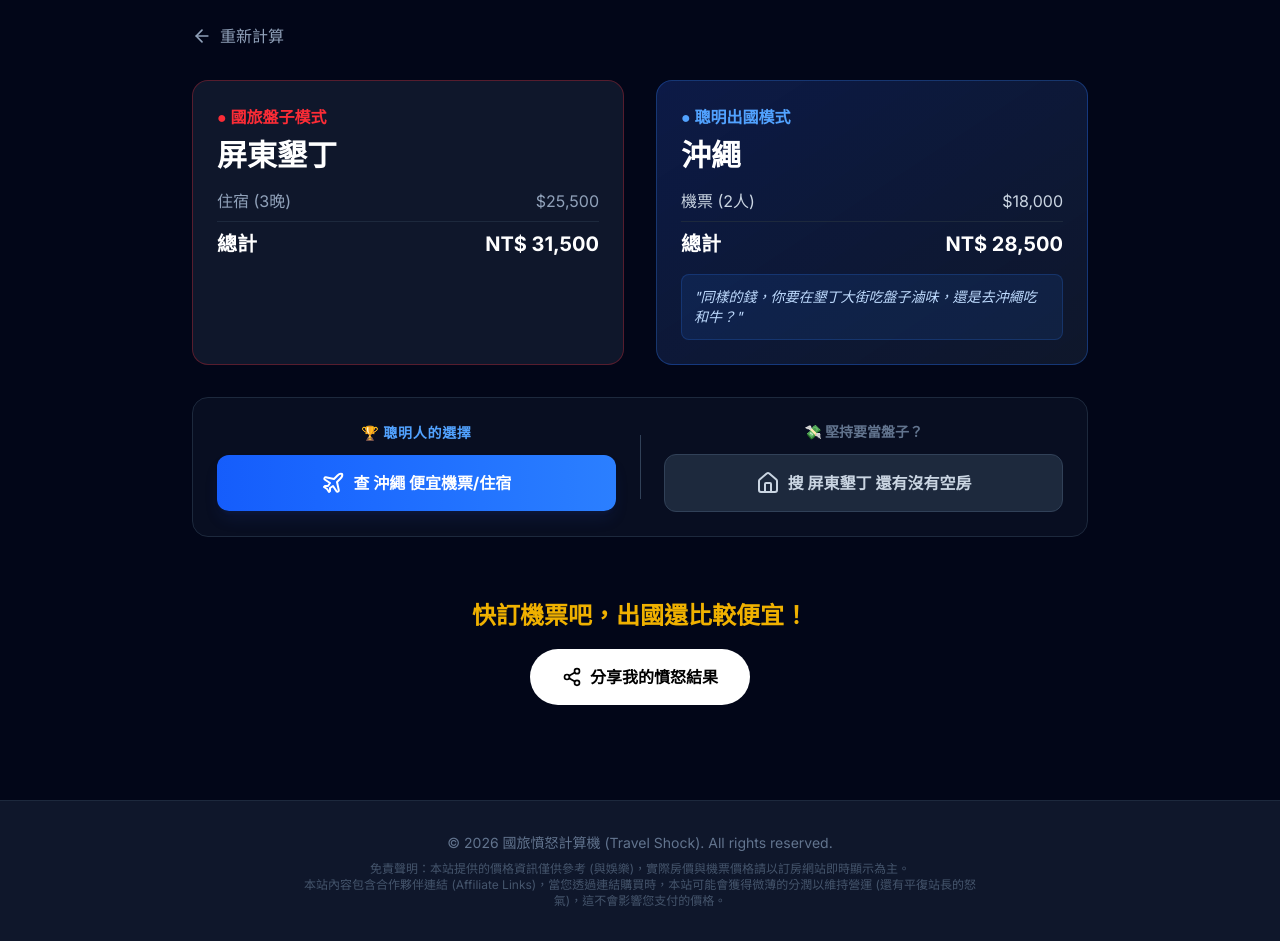
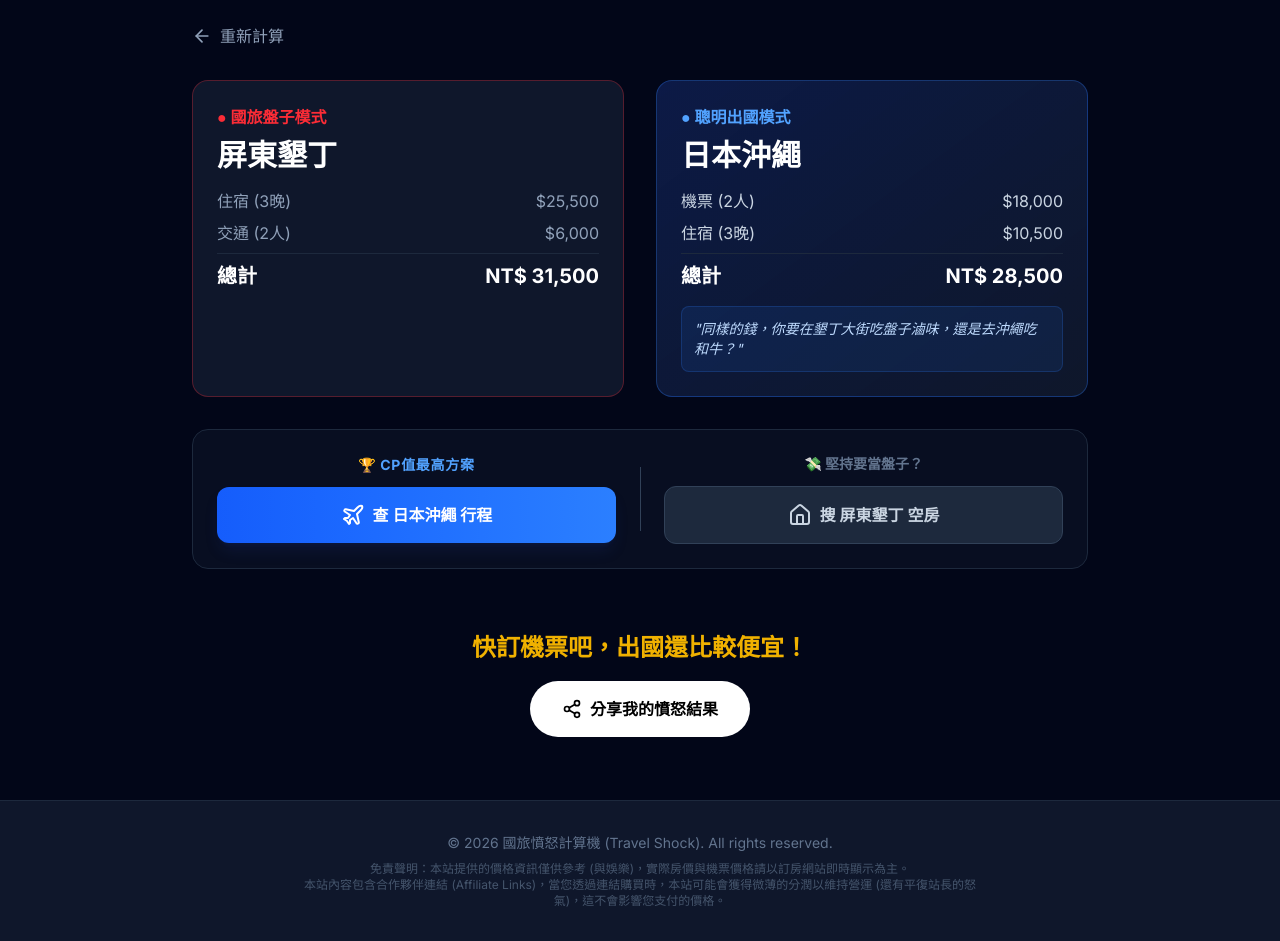
Before and after one commit to Yun1830/travel-shock, a Next.js app: page /result in a window 1280 px wide. Built offline with nearby package versions, Linux system fonts and the light colour scheme; no server answers.

Commit message:
Expand locations and add real-time exchange rates

```diff
--- a/app/result/page.tsx
+++ b/app/result/page.tsx
@@ -2,69 +2,102 @@
 
 import { useSearchParams } from 'next/navigation';
 import Link from 'next/link';
-import { ArrowLeft, Plane, Home, AlertTriangle, Share2, Check } from 'lucide-react';
-import { Suspense, useState } from 'react';
+import { ArrowLeft, Plane, Home, Share2, Check, TrendingDown } from 'lucide-react';
+import { Suspense, useState, useEffect } from 'react';
 
-
-// 替換成你在後台看到的 ID
+// --- 設定你的分潤 ID ---
 const AFFILIATE_CONFIG = {
-  KKDAY_MSCID: '23850', // 這是 KKday 的推廣碼
-  KLOOK_AID: '111184',    // 這是 Klook 的 Affiliate ID
+  KKDAY_MSCID: '23850',
+  KLOOK_AID: '111184',
 };
 
-// 1. 擴充後的盤子資料庫
+// --- 1. 擴充後的超級盤子資料庫 (新增匯率欄位 currency) ---
 const DATABASE = {
   kenting: {
-    name: "屏東墾丁",
-    pricePerNight: 8500, childExtra: 1500, transport: 3000,
-    abroadTarget: "沖繩", abroadPrice: 3500, flight: 9000,
-    domesticSearch: "墾丁", // 給 KKday 搜
-    abroadSearch: "Okinawa", // 給 Klook 搜
+    name: "屏東墾丁", pricePerNight: 8500, childExtra: 1500, transport: 3000,
+    abroadTarget: "日本沖繩", abroadPrice: 3500, flight: 9000, currency: 'JPY',
+    domesticSearch: "墾丁", abroadSearch: "Okinawa",
     roast: "同樣的錢，你要在墾丁大街吃盤子滷味，還是去沖繩吃和牛？"
   },
   jiaoxi: {
-    name: "宜蘭礁溪",
-    pricePerNight: 12000, childExtra: 2500, transport: 1500,
-    abroadTarget: "日本九州", abroadPrice: 4000, flight: 11000,
-    domesticSearch: "宜蘭+溫泉",
-    abroadSearch: "Kyushu",
+    name: "宜蘭礁溪", pricePerNight: 12000, childExtra: 2500, transport: 1500,
+    abroadTarget: "日本九州", abroadPrice: 4000, flight: 11000, currency: 'JPY',
+    domesticSearch: "宜蘭+溫泉", abroadSearch: "Kyushu",
     roast: "這溫泉房價比日本大分縣還貴，是洗完會長生不老嗎？"
   },
   sunmoonlake: {
-    name: "日月潭",
-    pricePerNight: 15000, childExtra: 3000, transport: 2000,
-    abroadTarget: "越南峴港", abroadPrice: 3000, flight: 8000,
-    domesticSearch: "日月潭",
-    abroadSearch: "Da+Nang",
+    name: "日月潭", pricePerNight: 15000, childExtra: 3000, transport: 2000,
+    abroadTarget: "越南峴港", abroadPrice: 3000, flight: 8000, currency: 'VND',
+    domesticSearch: "日月潭", abroadSearch: "Da+Nang",
     roast: "日月潭湖景第一排的錢，夠你在峴港五星級海景飯店住一週。"
   },
   alishan: {
-    name: "阿里山",
-    pricePerNight: 9500, childExtra: 2000, transport: 2500,
-    abroadTarget: "韓國釜山", abroadPrice: 2800, flight: 8500,
-    domesticSearch: "阿里山",
-    abroadSearch: "Busan",
+    name: "阿里山", pricePerNight: 9500, childExtra: 2000, transport: 2500,
+    abroadTarget: "韓國釜山", abroadPrice: 2800, flight: 8500, currency: 'KRW',
+    domesticSearch: "阿里山", abroadSearch: "Busan",
     roast: "在山上吸冷空氣還要付一萬塊，不如去釜山吃海鮮塔。"
   },
   tainan: {
-    name: "台南古都",
-    pricePerNight: 6500, childExtra: 1200, transport: 2700,
-    abroadTarget: "泰國曼谷", abroadPrice: 2000, flight: 9500,
-    domesticSearch: "台南",
-    abroadSearch: "Bangkok",
+    name: "台南古都", pricePerNight: 6500, childExtra: 1200, transport: 2700,
+    abroadTarget: "泰國曼谷", abroadPrice: 2000, flight: 9500, currency: 'THB',
+    domesticSearch: "台南", abroadSearch: "Bangkok",
     roast: "台南排隊吃美食是體力活，去曼谷按摩吃泰菜才是真享受。"
   },
-  qingjing: {
-    name: "清境農場",
-    pricePerNight: 7500, childExtra: 1500, transport: 2200,
-    abroadTarget: "瑞士少女峰", abroadPrice: 5000, flight: 35000,
-    domesticSearch: "清境農場",
-    abroadSearch: "Jungfraujoch",
-    roast: "雖然歐洲機票貴，但清境的歐洲感真的是... 只有羊是一樣的。" }
+  // --- 新增地點 ---
+  penghu: {
+    name: "澎湖花火節", pricePerNight: 8000, childExtra: 1500, transport: 4000, // 機票貴
+    abroadTarget: "日本宮古島", abroadPrice: 3000, flight: 12000, currency: 'JPY',
+    domesticSearch: "澎湖", abroadSearch: "Miyakojima",
+    roast: "去澎湖三天兩夜的錢，去沖繩離島的海更藍，還不用跟人擠。"
+  },
+  hualien: {
+    name: "花蓮太魯閣", pricePerNight: 9000, childExtra: 1800, transport: 2000,
+    abroadTarget: "泰國清邁", abroadPrice: 1500, flight: 9000, currency: 'THB',
+    domesticSearch: "花蓮", abroadSearch: "Chiang+Mai",
+    roast: "花蓮連假塞車的時間，拿來飛清邁剛剛好，房價還只要五分之一。"
+  },
+  xinyi: {
+    name: "台北信義區", pricePerNight: 14000, childExtra: 2000, transport: 500,
+    abroadTarget: "馬來西亞吉隆坡", abroadPrice: 2500, flight: 7000, currency: 'MYR',
+    domesticSearch: "台北+飯店", abroadSearch: "Kuala+Lumpur",
+    roast: "在信義區住一晚 W Hotel 的錢，在吉隆坡可以住四晚還有找。"
+  }
 };
 
 type DestinationKey = keyof typeof DATABASE;
 
+// --- 2. 新增：即時匯率小元件 ---
+function ExchangeRateBadge({ currency }: { currency: string }) {
+  const [rate, setRate] = useState<number | null>(null);
+
+  useEffect(() => {
+    // 使用免費的 API 抓取匯率 (Frankfurter)
+    fetch(`https://api.frankfurter.app/latest?from=${currency}&to=TWD`)
+      .then(res => res.json())
+      .then(data => {
+        setRate(data.rates.TWD);
+      })
+      .catch(err => console.error("匯率抓取失敗", err));
+  }, [currency]);
+
+  if (!rate) return null; // 載入中不顯示
+
+  // 格式化顯示：如果是日幣/韓元顯示 1 JPY = 0.21 TWD，如果是歐美顯示 1 USD = 30 TWD
+  const isSmallCurrency = ['JPY', 'KRW', 'VND'].includes(currency);
+  const displayRate = isSmallCurrency ? rate.toFixed(3) : (1/rate).toFixed(2);
+  const displayText = isSmallCurrency
+    ? `1 ${currency} ≈ ${displayRate} TWD`
+    : `1 TWD ≈ ${displayRate} ${currency}`;
+
+  return (
+    <div className="absolute top-4 right-4 bg-emerald-500/20 text-emerald-300 text-xs font-bold px-2 py-1 rounded border border-emerald-500/30 flex items-center gap-1 animate-pulse">
+      <TrendingDown size={12} />
+      即時匯率: {displayText}
+    </div>
+  );
+}
+
+// --- 3. 主要內容區塊 ---
 function ResultContent() {
   const searchParams = useSearchParams();
   const [copied, setCopied] = useState(false);
@@ -76,106 +109,88 @@ function ResultContent() {
 
   const data = (DATABASE[rawDest as DestinationKey] || DATABASE.kenting);
 
-  // 2. 核心邏輯：國旅 vs 出國 加價計算
+  // 核心計算
   const domesticTotal = (data.pricePerNight * days) + (data.childExtra * children * days) + (data.transport * adults);
-  const abroadTotal = (data.flight * (adults + children * 0.8)) + (data.abroadPrice * days); // 假設小孩機票 8 折
-
+  const abroadTotal = (data.flight * (adults + children * 0.8)) + (data.abroadPrice * days);
   const diff = abroadTotal - domesticTotal;
   const isAbroadCheaper = diff < 0;
-  const getKKdayLink = (keyword: string) => {
-    return `https://www.kkday.com/zh-tw/product/productlist?keyword=${encodeURIComponent(keyword)}&cid=${AFFILIATE_CONFIG.KKDAY_MSCID}`;
+
+  // 分享邏輯 (手機原生分享)
+  const shareText = `【國旅警報】去${data.name}${days}天竟然要 NT$ ${domesticTotal.toLocaleString()}！同樣預算去${data.abroadTarget}只要 NT$ ${abroadTotal.toLocaleString()}。${data.roast}\n\n看你被盤了多少：`;
+
+  const handleShare = async () => {
+    const shareData = { title: '國旅憤怒計算機', text: shareText, url: window.location.href };
+    if (navigator.share) {
+      try { await navigator.share(shareData); } catch (err) { console.log('分享取消'); }
+    } else {
+      navigator.clipboard.writeText(shareText + window.location.href);
+      setCopied(true);
+      setTimeout(() => setCopied(false), 2000);
+    }
   };
 
-  const getKlookLink = (keyword: string) => {
-    return `https://www.klook.com/zh-TW/search/result/?query=${encodeURIComponent(keyword)}&aid=${AFFILIATE_CONFIG.KLOOK_AID}`;
-  };
-  // 3. 分享功能邏輯
-  const shareText = `【國旅警報】去${data.name}${days}天竟然要 NT$ ${domesticTotal.toLocaleString()}！同樣預算去${data.abroadTarget}只要 NT$ ${abroadTotal.toLocaleString()}。${data.roast} #國旅憤怒計算機`;
-
-  const handleShare = () => {
-    navigator.clipboard.writeText(shareText);
-    setCopied(true);
-    setTimeout(() => setCopied(false), 2000);
-  };
+  // 連結生成
+  const getKKdayLink = (keyword: string) => `https://www.kkday.com/zh-tw/product/productlist?keyword=${encodeURIComponent(keyword)}&cid=${AFFILIATE_CONFIG.KKDAY_MSCID}`;
+  const getKlookLink = (keyword: string) => `https://www.klook.com/zh-TW/search/result/?query=${encodeURIComponent(keyword)}&aid=${AFFILIATE_CONFIG.KLOOK_AID}`;
 
   return (
     <div className="w-full max-w-4xl space-y-8">
+      {/* 比價卡片區 */}
       <div className="grid md:grid-cols-2 gap-8 relative">
-        {/* 國內卡片 */}
-        <div className="bg-slate-900 border border-red-500/30 rounded-2xl p-6">
+        {/* 國內 */}
+        <div className="bg-slate-900 border border-red-500/30 rounded-2xl p-6 relative">
           <div className="text-red-500 font-bold mb-2">● 國旅盤子模式</div>
           <h2 className="text-3xl font-bold mb-4">{data.name}</h2>
           <div className="space-y-2 text-slate-400">
             <div className="flex justify-between"><span>住宿 ({days}晚)</span><span>${(data.pricePerNight * days).toLocaleString()}</span></div>
             {children > 0 && <div className="flex justify-between text-red-400"><span>兒童佔床加錢</span><span>+${(data.childExtra * children * days).toLocaleString()}</span></div>}
+            <div className="flex justify-between"><span>交通 ({adults}人)</span><span>${(data.transport * adults).toLocaleString()}</span></div>
             <div className="flex justify-between border-t border-slate-800 pt-2 mt-2 text-xl font-bold text-white">
               <span>總計</span><span>NT$ {domesticTotal.toLocaleString()}</span>
             </div>
           </div>
         </div>
 
-        {/* 國外卡片 */}
-        <div className="bg-gradient-to-br from-blue-900/40 to-slate-900 border border-blue-500/30 rounded-2xl p-6">
+        {/* 國外 (加入匯率 Badge) */}
+        <div className="bg-gradient-to-br from-blue-900/40 to-slate-900 border border-blue-500/30 rounded-2xl p-6 relative">
+          <ExchangeRateBadge currency={data.currency} /> {/* 這裡插入即時匯率 */}
           <div className="text-blue-400 font-bold mb-2">● 聰明出國模式</div>
           <h2 className="text-3xl font-bold mb-4">{data.abroadTarget}</h2>
           <div className="space-y-2 text-slate-300">
             <div className="flex justify-between"><span>機票 ({adults + children}人)</span><span>${(data.flight * (adults + children * 0.8)).toLocaleString()}</span></div>
+            <div className="flex justify-between"><span>住宿 ({days}晚)</span><span>${(data.abroadPrice * days).toLocaleString()}</span></div>
             <div className="flex justify-between border-t border-slate-800 pt-2 mt-2 text-xl font-bold text-white">
               <span>總計</span><span>NT$ {abroadTotal.toLocaleString()}</span>
             </div>
           </div>
-          <div className="mt-4 p-3 bg-blue-500/10 rounded-lg border border-blue-500/20 text-blue-200 text-sm italic">
-             "{data.roast}"
-          </div>
+          <div className="mt-4 p-3 bg-blue-500/10 rounded-lg border border-blue-500/20 text-blue-200 text-sm italic">"{data.roast}"</div>
         </div>
       </div>
 
+      {/* 導購按鈕區 */}
       <div className="bg-slate-900/50 p-6 rounded-2xl border border-slate-800 flex flex-col md:flex-row items-center justify-around gap-6">
-
-        {/* 左邊：國外 Klook (主力) */}
         <div className="flex flex-col items-center gap-3 w-full">
-           <span className="text-blue-400 font-bold text-sm tracking-wider uppercase">🏆 聰明人的選擇</span>
-           <a
-             href={getKlookLink(data.abroadSearch)}
-             target="_blank"
-             rel="noopener noreferrer"
-             className="w-full bg-gradient-to-r from-blue-600 to-blue-500 hover:from-blue-500 hover:to-blue-400 text-white font-bold py-4 px-6 rounded-xl transition-all shadow-lg shadow-blue-900/20 flex items-center justify-center gap-2 group"
-           >
-             <Plane className="group-hover:translate-x-1 transition-transform" />
-             查 {data.abroadTarget} 便宜機票/住宿
+           <span className="text-blue-400 font-bold text-sm tracking-wider uppercase">🏆 CP值最高方案</span>
+           <a href={getKlookLink(data.abroadSearch)} target="_blank" rel="noopener noreferrer" className="w-full bg-gradient-to-r from-blue-600 to-blue-500 hover:from-blue-500 hover:to-blue-400 text-white font-bold py-4 px-6 rounded-xl transition-all shadow-lg shadow-blue-900/20 flex items-center justify-center gap-2 group">
+             <Plane className="group-hover:translate-x-1 transition-transform" /> 查 {data.abroadTarget} 行程
            </a>
         </div>
-
-        {/* 分隔線 (手機版隱藏) */}
         <div className="hidden md:block w-px h-16 bg-slate-700"></div>
-
-        {/* 右邊：國內 KKday (備案) */}
         <div className="flex flex-col items-center gap-3 w-full">
            <span className="text-slate-500 font-bold text-sm">💸 堅持要當盤子？</span>
-           <a
-             href={getKKdayLink(data.domesticSearch)}
-             target="_blank"
-             rel="noopener noreferrer"
-             className="w-full bg-slate-800 hover:bg-slate-700 text-slate-300 font-bold py-4 px-6 rounded-xl transition-all border border-slate-700 flex items-center justify-center gap-2 group"
-           >
-             <Home className="group-hover:-translate-y-1 transition-transform" />
-             搜 {data.name} 還有沒有空房
+           <a href={getKKdayLink(data.domesticSearch)} target="_blank" rel="noopener noreferrer" className="w-full bg-slate-800 hover:bg-slate-700 text-slate-300 font-bold py-4 px-6 rounded-xl transition-all border border-slate-700 flex items-center justify-center gap-2 group">
+             <Home className="group-hover:-translate-y-1 transition-transform" /> 搜 {data.name} 空房
            </a>
         </div>
-
       </div>
 
-      {/* 分享按鈕區 */}
+      {/* 分享按鈕 */}
       <div className="flex flex-col items-center gap-4 py-8">
         <div className="text-2xl font-bold text-yellow-500 animate-bounce">
           {isAbroadCheaper ? "快訂機票吧，出國還比較便宜！" : `只差 $${Math.abs(diff).toLocaleString()}，不考慮出國嗎？`}
         </div>
-        <button
-          onClick={handleShare}
-          className="flex items-center gap-2 bg-white text-black px-8 py-4 rounded-full font-bold hover:bg-slate-200 transition-all active:scale-95"
-        >
-          {copied ? <Check size={20} /> : <Share2 size={20} />}
-          {copied ? "已複製嘲諷文字" : "分享我的憤怒結果"}
+        <button onClick={handleShare} className="flex items-center gap-2 bg-white text-black px-8 py-4 rounded-full font-bold hover:bg-slate-200 transition-all active:scale-95">
+          {copied ? <Check size={20} /> : <Share2 size={20} />} {copied ? "已複製嘲諷文字" : "分享我的憤怒結果"}
         </button>
       </div>
     </div>
```
Also changed, not shown: app/page.tsx (+7 -1 lines).
